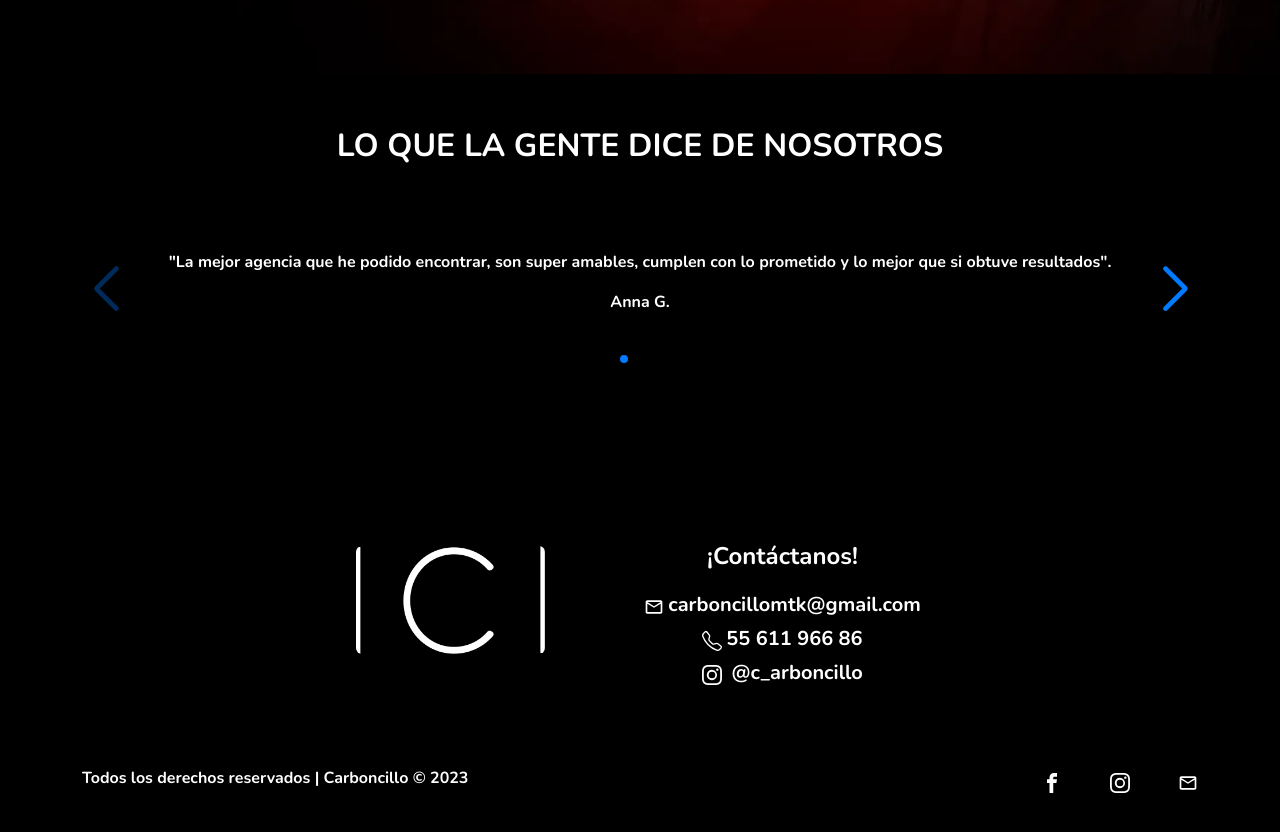
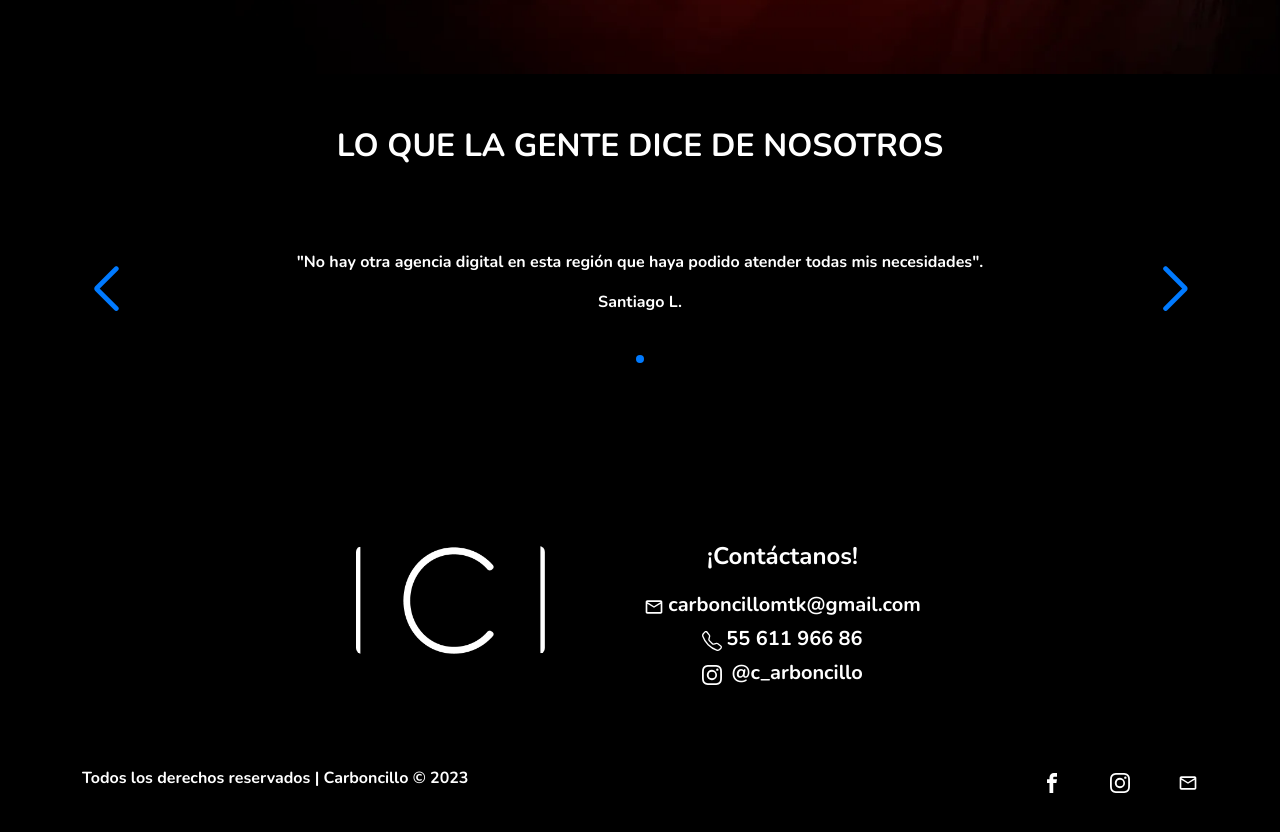
Before and after one commit to rjla-developer/React-Pag-Carboncillo, a Next.js app: page / in a window 1280 px wide. Shown: the part 2720-3552 px from the top of the page. Built offline with nearby package versions, Linux system fonts and the light colour scheme; no server answers.

Commit message:
Animación en el swiper de homer

```diff
--- a/src/components/screens/home/SwiperOpiniones.jsx
+++ b/src/components/screens/home/SwiperOpiniones.jsx
@@ -2,7 +2,7 @@
 import React from "react";
 
 //Components in dependencies:
-import { Navigation, Pagination, Scrollbar, A11y } from "swiper/modules";
+import { Navigation, Pagination, Scrollbar, A11y, Autoplay } from "swiper/modules";
 import { Swiper, SwiperSlide } from "swiper/react";
 
 // Import Swiper styles
@@ -14,11 +14,15 @@
 function SwiperOpiniones() {
   return (
     <Swiper
-      modules={[Navigation, Pagination, Scrollbar, A11y]}
+      modules={[Navigation, Pagination, Scrollbar, A11y, Autoplay]}
       slidesPerView={1}
       navigation
       pagination={{ clickable: true }}
       scrollbar={{ draggable: true }}
+      autoplay={{
+        delay: 2500,
+        disableOnInteraction: false,
+      }}
       /* onSwiper={(swiper) => console.log(swiper)} */
       /* onSlideChange={() => console.log("slide change")} */
     >
--- a/src/css/global.css
+++ b/src/css/global.css
@@ -7,7 +7,7 @@
 }
 
 .font-size-6 {
-    font-size: .9rem;
+    font-size: .8rem;
 }
 
 
```
